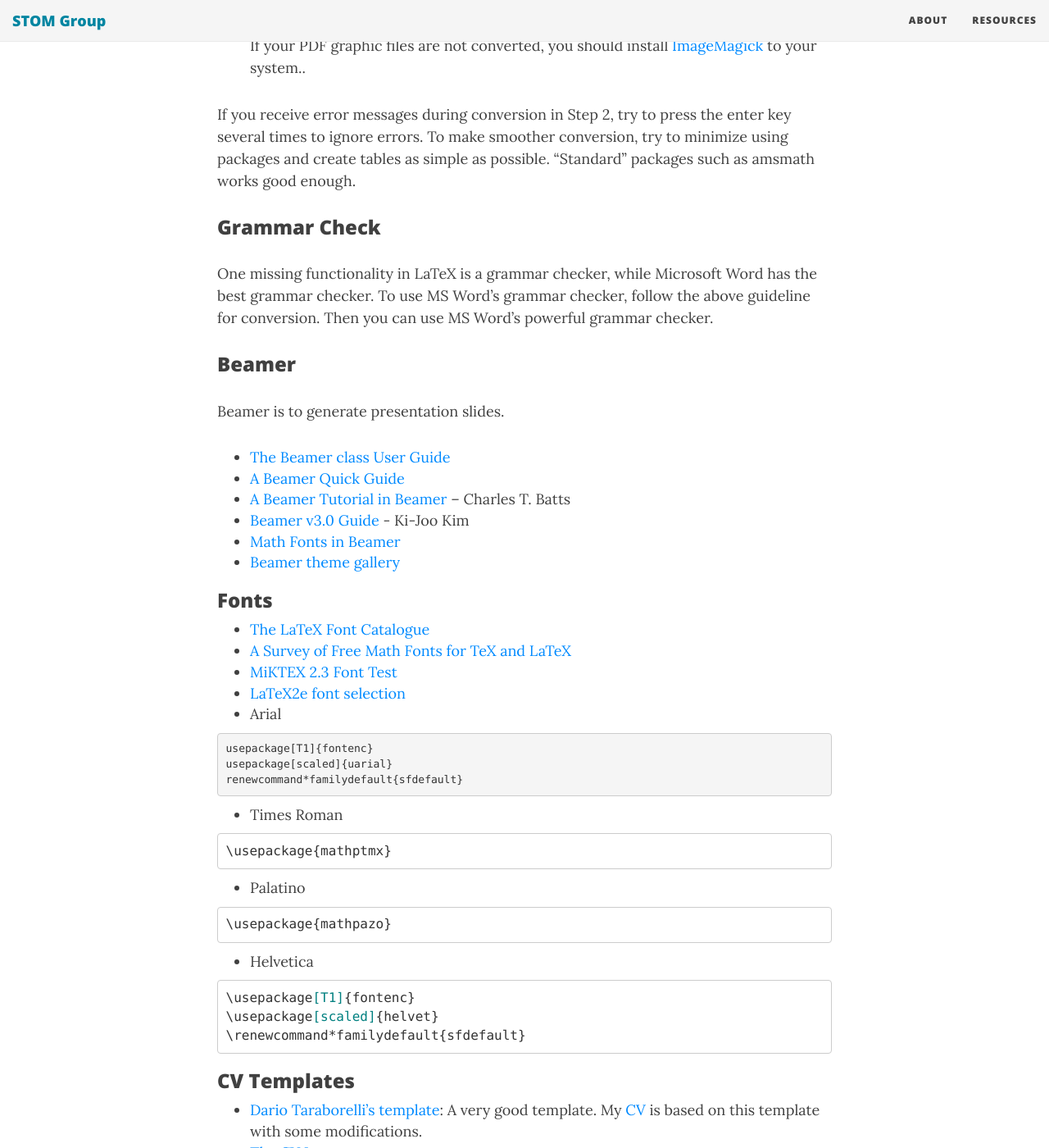
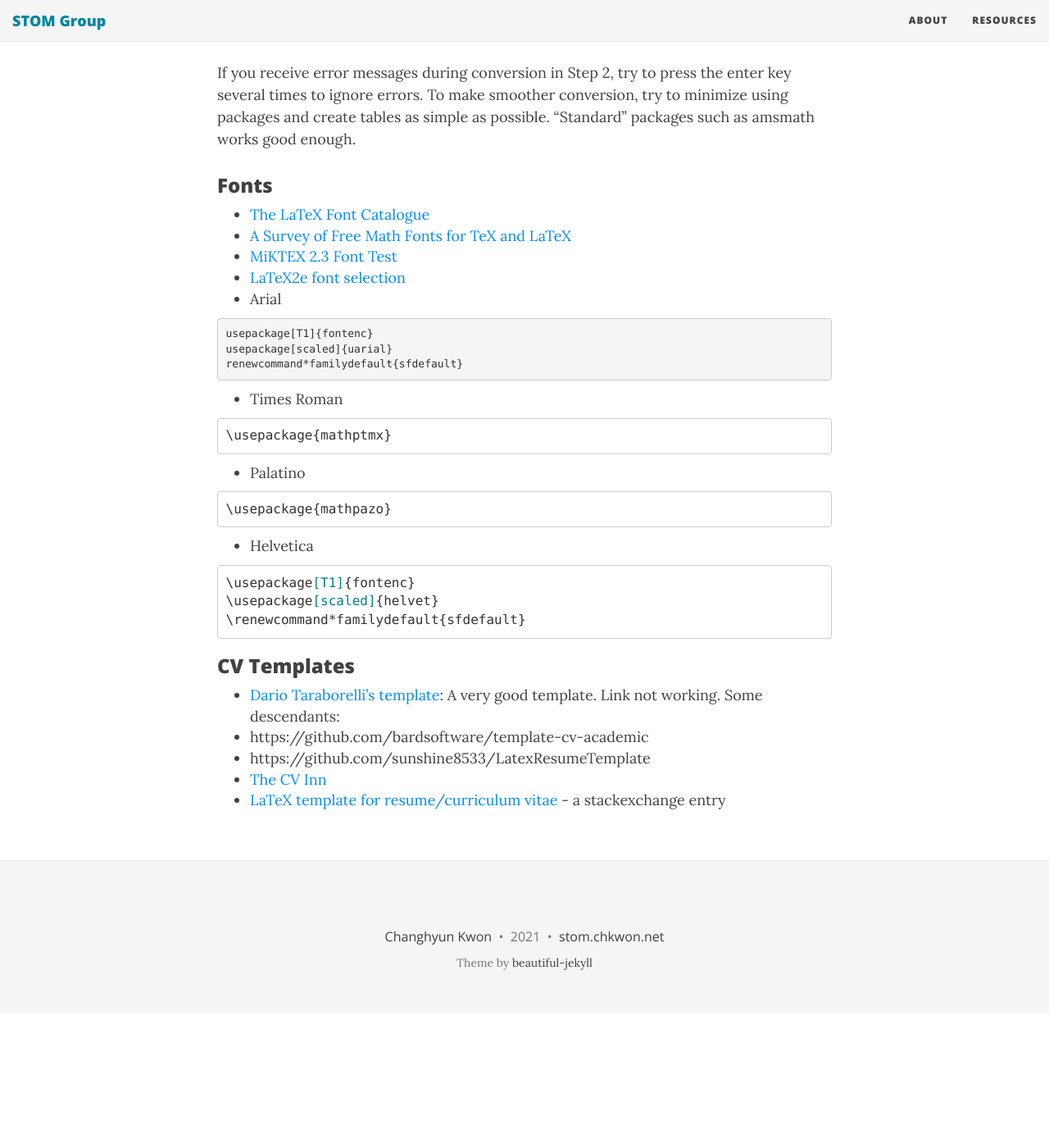
Before and after one commit to STOM-Group/stom.chkwon.net, a Jekyll site: the page built from resources/latex.md, in a window 1280 px wide and 1400 px high, scrolled down 3693 px. Shown: the whole window at 82% size. Built offline with Jekyll 4.4.1, drawn with Linux system fonts in a browser that asks for light colours; nearby versions of some CDN libraries; comment, search, counter and statistics services are not loaded; after the commit the page ends 4928 px from its top, so only the background shows below that.

Commit message:
Update latex.md

```diff
--- a/resources/latex.md
+++ b/resources/latex.md
@@ -132,12 +132,7 @@ If your PDF graphic files are not converted, you should install <a href="http://
 
 If you receive error messages during conversion in Step 2, try to press the enter key several times to ignore errors. To make smoother conversion, try to minimize using packages and create tables as simple as possible. "Standard" packages such as amsmath works good enough.
 
-
-
-### Grammar Check
-One missing functionality in LaTeX is a grammar checker, while Microsoft Word has the best grammar checker. To use MS Word's grammar checker, follow the above guideline for conversion. Then you can use MS Word's powerful grammar checker.
-
-
+<!--
 ### Beamer
 Beamer is to generate presentation slides.
 
@@ -147,7 +142,7 @@ Beamer is to generate presentation slides.
 -  <a title="" href="http://www.chkwon.net/pmwiki/uploads/Main/beamer_guide_kim.pdf" rel="nofollow">Beamer v3.0 Guide</a> - Ki-Joo Kim
 -  <a title="" href="http://faq.ktug.or.kr/wiki/uploads/MathFonts.pdf" rel="nofollow">Math Fonts in Beamer</a>
 -  <a title="" href="http://deic.uab.es/~iblanes/beamer_gallery/index.html" rel="nofollow">Beamer theme gallery</a>
-
+ -->
 
 
 
@@ -189,6 +184,8 @@ renewcommand*familydefault{sfdefault}</pre>
 
 ### CV Templates
 
--  <a title="" href="http://nitens.org/taraborelli/cvtex" rel="nofollow">Dario Taraborelli's template</a>: A very good template. My <a href="http://www.chkwon.net/pmwiki/Main/CV">CV</a> is based on this template with some modifications.
+-  <a title="" href="http://nitens.org/taraborelli/cvtex" rel="nofollow">Dario Taraborelli's template</a>: A very good template. Link not working. Some descendants:
+  - https://github.com/bardsoftware/template-cv-academic
+  - https://github.com/sunshine8533/LatexResumeTemplate
 -  <a title="" href="http://www.cv-templates.info/" rel="nofollow">The CV Inn</a>
 -  <a title="" href="http://tex.stackexchange.com/questions/80/latex-template-for-resume-curriculum-vitae" rel="nofollow">LaTeX template for resume/curriculum vitae</a> - a stackexchange entry
```
